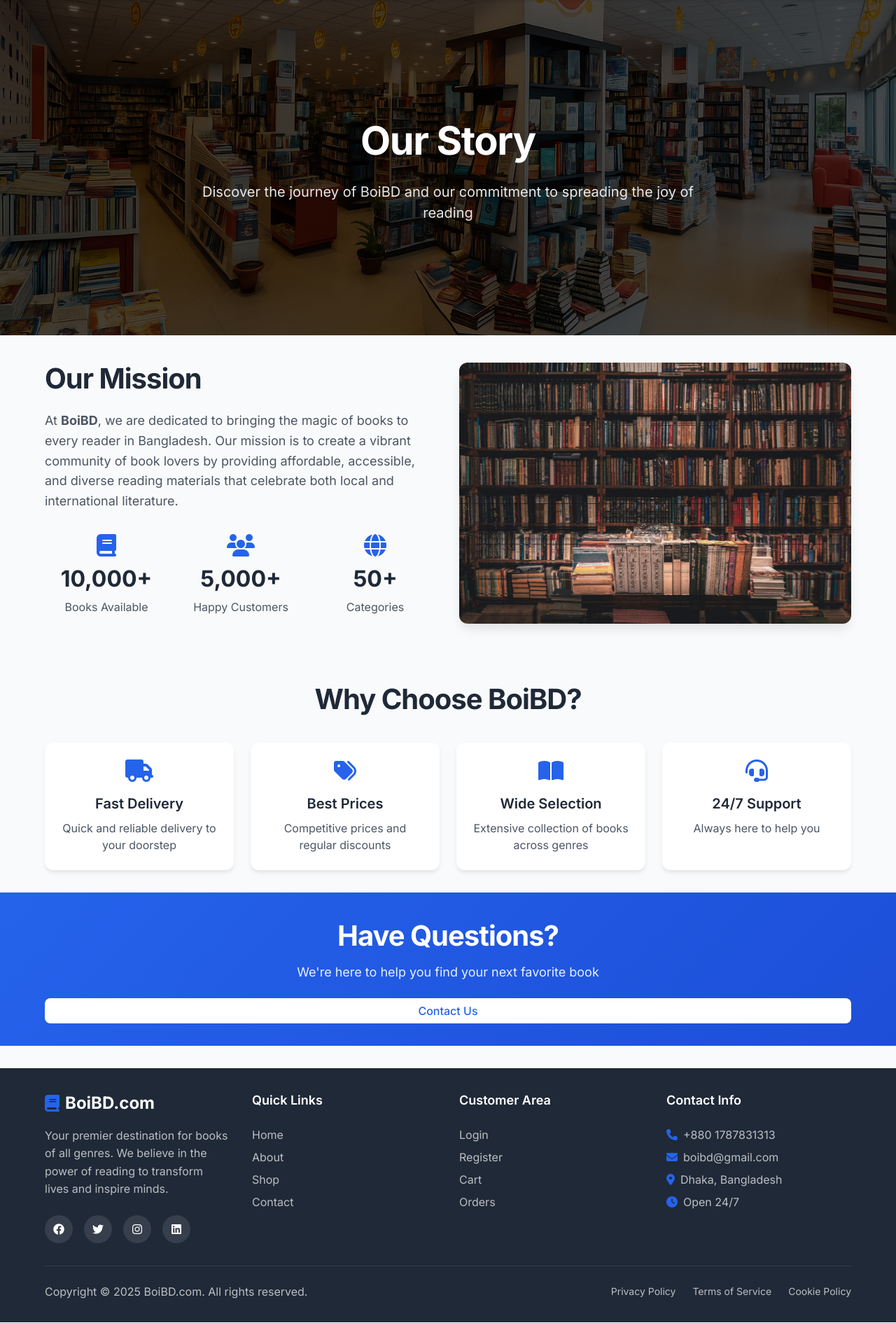
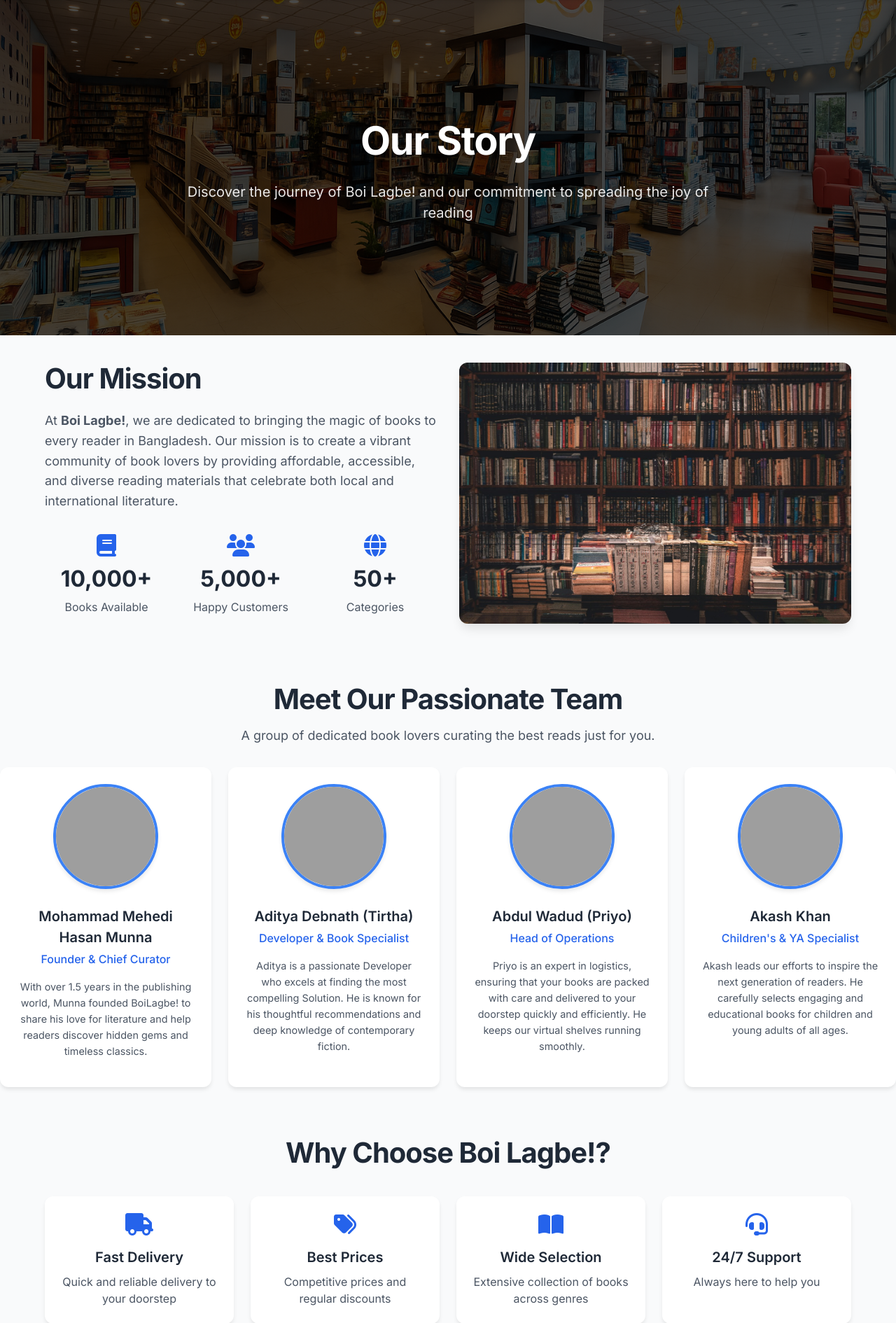
Before and after one commit to munna237/-Boi-Lagbe--Online-Bookstore-System, a PHP site: page /about.php in a window 1280 px wide. Shown: the part 81-1971 px from the top of the page at 70% size. Run offline with PHP 8.4, Linux system fonts and the light colour scheme; grey boxes are pictures that could not be loaded.

Commit message:
Update about.php

```diff
--- a/about.php
+++ b/about.php
@@ -11,7 +11,7 @@
 <head>
   <meta charset="UTF-8">
   <meta name="viewport" content="width=device-width, initial-scale=1.0">
-  <title>About BookExpress</title>
+  <title>About Us - Boi Lagbe!</title>
 
   <link rel="stylesheet" href="https://cdnjs.cloudflare.com/ajax/libs/font-awesome/6.4.0/css/all.min.css">
   <link rel="stylesheet" href="style.css">
@@ -25,7 +25,7 @@
 <section class="about-hero">
   <div class="hero-content">
     <h1>Our Story</h1>
-    <p>Discover the journey of BoiBD and our commitment to spreading the joy of reading</p>
+    <p>Discover the journey of Boi Lagbe! and our commitment to spreading the joy of reading</p>
   </div>
 </section>
 
@@ -35,7 +35,7 @@
     <div class="mission-content">
       <div class="mission-text">
         <h2>Our Mission</h2>
-        <p>At <strong>BoiBD</strong>, we are dedicated to bringing the magic of books to every reader in Bangladesh. Our mission is to create a vibrant community of book lovers by providing affordable, accessible, and diverse reading materials that celebrate both local and international literature.</p>
+        <p>At <strong>Boi Lagbe!</strong>, we are dedicated to bringing the magic of books to every reader in Bangladesh. Our mission is to create a vibrant community of book lovers by providing affordable, accessible, and diverse reading materials that celebrate both local and international literature.</p>
         <div class="mission-stats">
           <div class="stat-item">
             <i class="fas fa-book"></i>
@@ -61,10 +61,58 @@
   </div>
 </section>
 
+<!-- Meet Our Team Section -->
+    <section class="team-section">
+        <h2>Meet Our Passionate Team</h2>
+        <p>A group of dedicated book lovers curating the best reads just for you.</p>
+
+        <div class="team-grid">
+            <!-- Team Member 1 -->
+            <div class="team-member">
+                <div class="team-member-img-wrapper">
+                    <img src="Teammates_Pictures\Munna.png" alt="Mohammad Mehedi Hasan Munna">
+                </div>
+                <h3>Mohammad Mehedi Hasan Munna</h3>
+                <p class="role">Founder & Chief Curator</p>
+                <p>With over 1.5 years in the publishing world, Munna founded BoiLagbe! to share his love for literature and help readers discover hidden gems and timeless classics.</p>
+            </div>
+
+            <!-- Team Member 2 -->
+            <div class="team-member">
+                <div class="team-member-img-wrapper">
+                    <img src="Teammates_Pictures\Aditya.png" alt="Aditya Debnath (Tirtha)">
+                </div>
+                <h3>Aditya Debnath (Tirtha)</h3>
+                <p class="role">Developer & Book Specialist</p>
+                <p>Aditya is a passionate Developer who excels at finding the most compelling Solution. He is known for his thoughtful recommendations and deep knowledge of contemporary fiction.</p>
+            </div>
+
+            <!-- Team Member 3 -->
+            <div class="team-member">
+                <div class="team-member-img-wrapper">
+                    <img src="Teammates_Pictures\Wadud_Priyo.png" alt="Abdul Wadud (Priyo)">
+                </div>
+                <h3>Abdul Wadud (Priyo)</h3>
+                <p class="role">Head of Operations</p>
+                <p>Priyo is an expert in logistics, ensuring that your books are packed with care and delivered to your doorstep quickly and efficiently. He keeps our virtual shelves running smoothly.</p>
+            </div>
+
+            <!-- Team Member 4 -->
+            <div class="team-member">
+                 <div class="team-member-img-wrapper">
+                    <img src="Teammates_Pictures\Akash.png" alt="Akash Khan">
+                </div>
+                <h3>Akash Khan</h3>
+                <p class="role">Children's & YA Specialist</p>
+                <p>Akash leads our efforts to inspire the next generation of readers. He carefully selects engaging and educational books for children and young adults of all ages.</p>
+            </div>
+        </div>
+    </section>
+
 <!-- Features Section -->
 <section class="features-section">
   <div class="container">
-    <h2>Why Choose BoiBD?</h2>
+    <h2>Why Choose Boi Lagbe!?</h2>
     <div class="features-grid">
       <div class="feature-card">
         <i class="fas fa-truck"></i>
```
